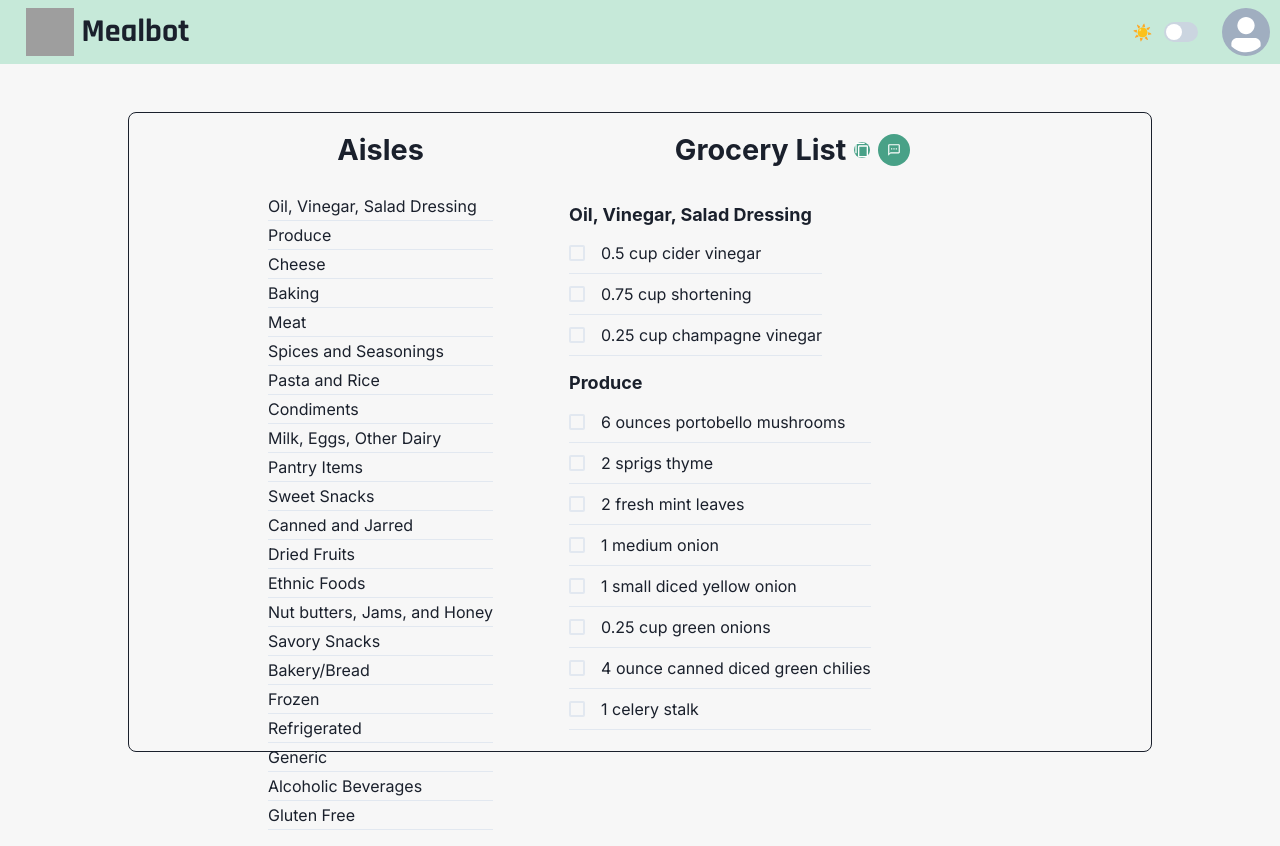
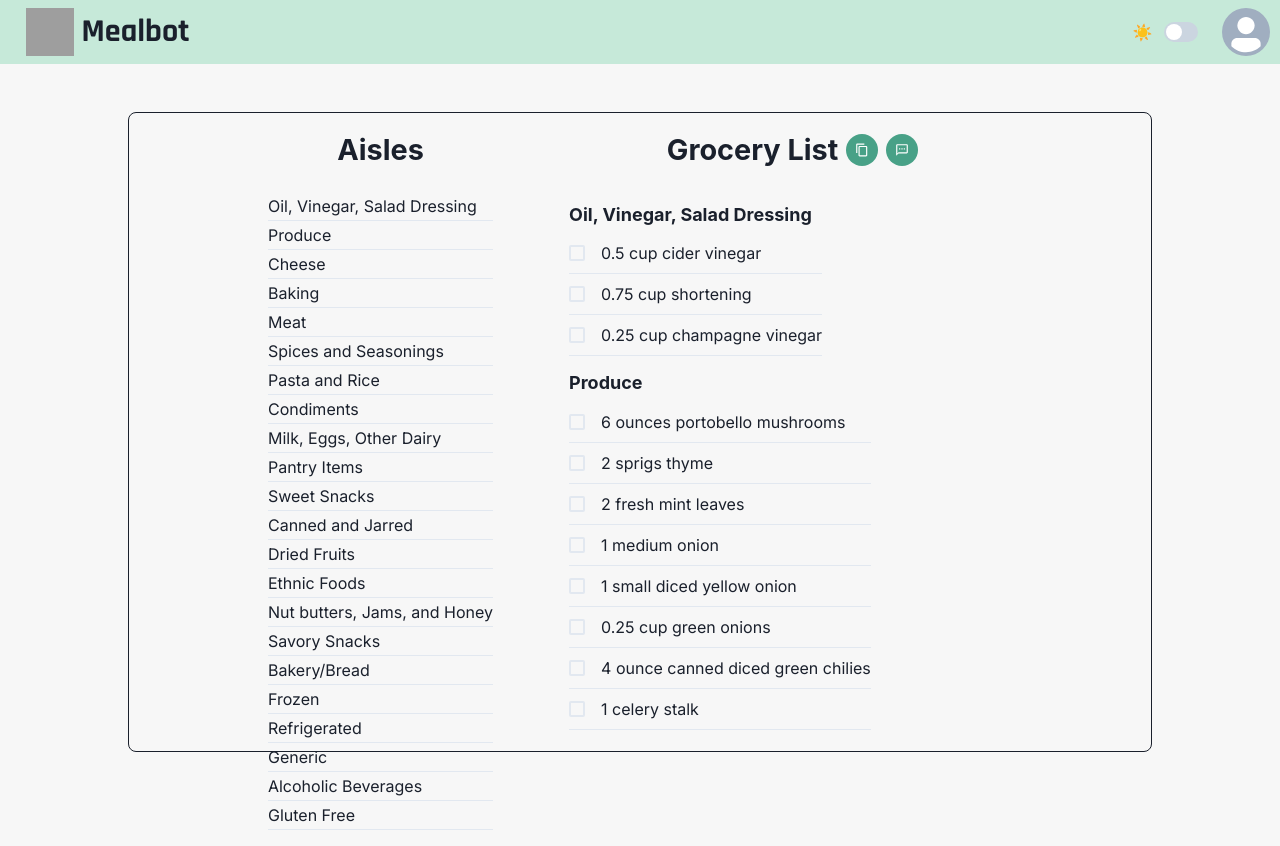
Before and after one commit to GraceWXT/Mealbot-LHL-Final, a React (Create React App) app in the folder client/: page /grocerylist/1 in a window 1280 px wide. Built offline with nearby package versions, Linux system fonts and the light colour scheme; no server answers; grey boxes are pictures that could not be loaded.

Commit message:
added size to button

```diff
--- a/client/src/components/GroceryList.jsx
+++ b/client/src/components/GroceryList.jsx
@@ -130,7 +130,7 @@ export default function GroceryList() {
                 icon={<CopyIcon />}
                 colorScheme={useColorModeValue("turquoiseGreen", "majestyPurple")}
                 borderRadius="50%"
-                size=""
+                size="sm"
               />
               <Tooltip label='Text the grocery list to your saved phone number'>
                 <IconButton
```
